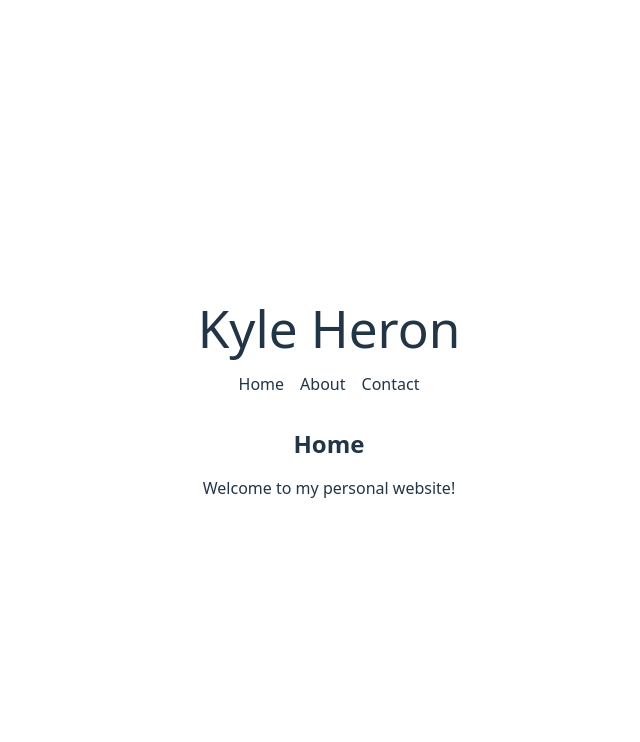
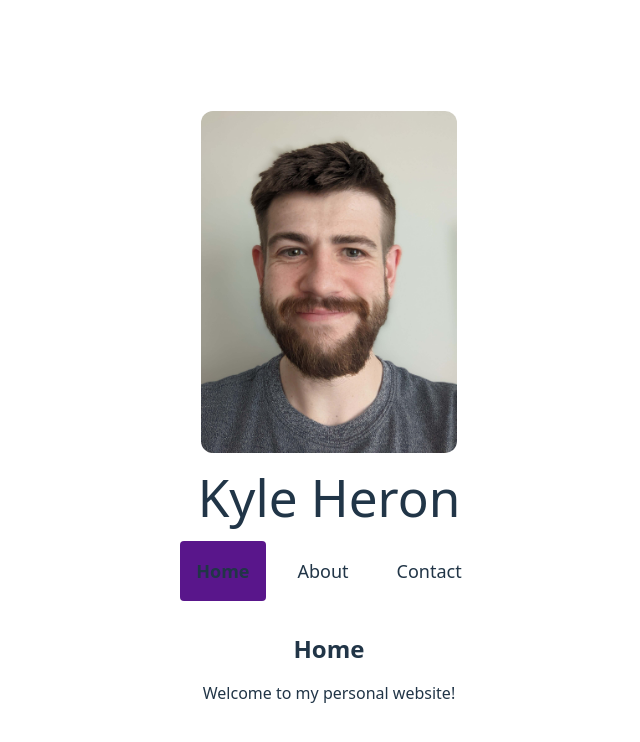
Before and after one commit to kyher/kyher.github.io, a React (Vite) app: page / in a window 1280 px wide. Shown: the top 742 px of the page, without its empty margins (311-951 px from the left). Built offline with nearby package versions, Linux system fonts and the light colour scheme.

Commit message:
Add profile image and style nav item component

```diff
--- a/src/App.tsx
+++ b/src/App.tsx
@@ -2,17 +2,19 @@ import { useState } from 'react';
 import './App.css'
 import { TABS } from './helpers/consts';
 import AppSection from './components/AppSection';
+import NavItem from './components/NavItem';
 
 function App() {
   const [activeTab, setActiveTab] = useState(TABS.HOME);
   return (
     <>
+      <img src="profile.jpg" alt="Profile image of Kyle Heron" className='rounded-xl w-64 m-auto my-4 ' />
       <h1>Kyle Heron</h1>
       <nav>
         <ul className='flex gap-4 mt-4 justify-center'>
-          <li className='hover:underline cursor-pointer' onClick={() => setActiveTab(TABS.HOME)}>Home</li>
-          <li className='hover:underline cursor-pointer' onClick={() => setActiveTab(TABS.ABOUT)}>About</li>
-          <li className='hover:underline cursor-pointer' onClick={() => setActiveTab(TABS.CONTACT)}>Contact</li>
+          <NavItem label="Home" isActive={activeTab === TABS.HOME} onClick={() => setActiveTab(TABS.HOME)} />
+          <NavItem label="About" isActive={activeTab === TABS.ABOUT} onClick={() => setActiveTab(TABS.ABOUT)} />
+          <NavItem label="Contact" isActive={activeTab === TABS.CONTACT} onClick={() => setActiveTab(TABS.CONTACT)} />
         </ul>
       </nav>
       {activeTab === TABS.HOME && (
--- /dev/null
+++ b/src/components/NavItem.tsx
@@ -0,0 +1,7 @@
+export default function NavItem({ label, isActive, onClick }: { label: string; isActive: boolean; onClick: () => void }) {
+    return (
+        <li className={`hover:bg-purple-700 rounded text-lg cursor-pointer p-4 ${isActive ? 'font-bold bg-purple-900' : ''}`} onClick={onClick}>
+            {label}
+        </li>
+    );
+}
```
Also changed, not shown: public/profile.jpg (added).
